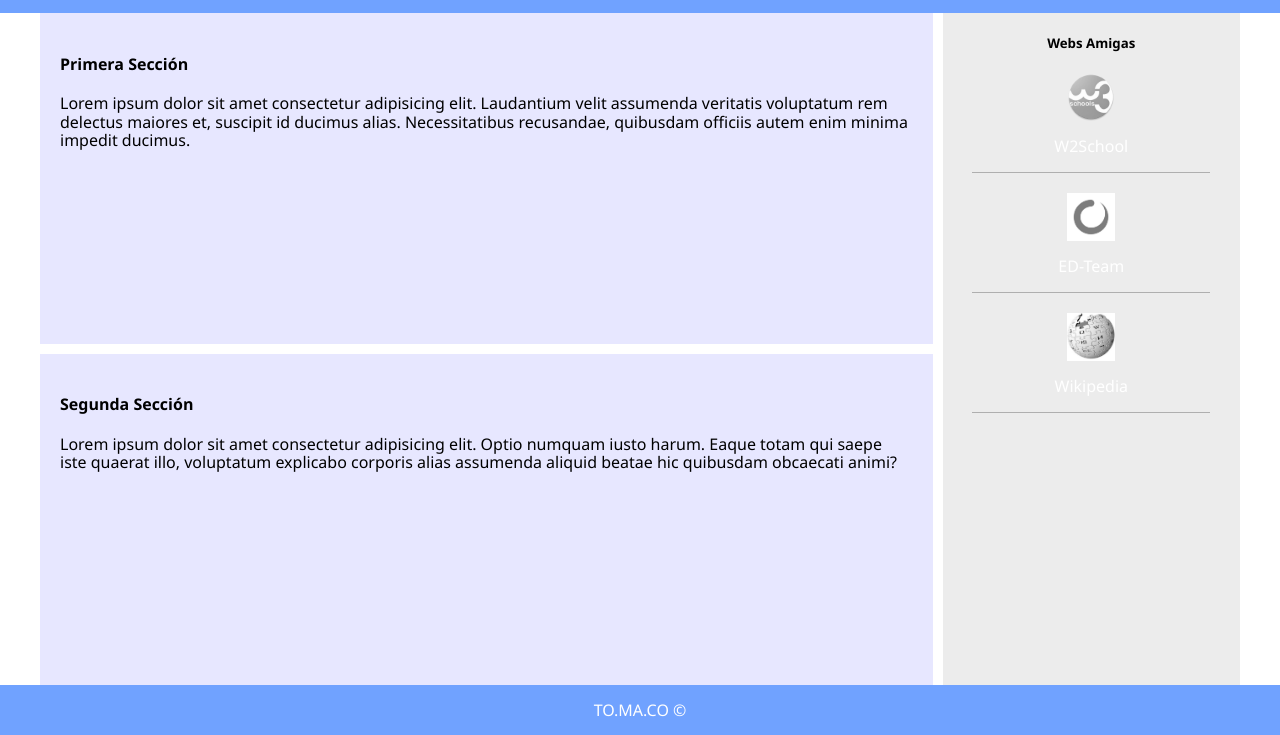
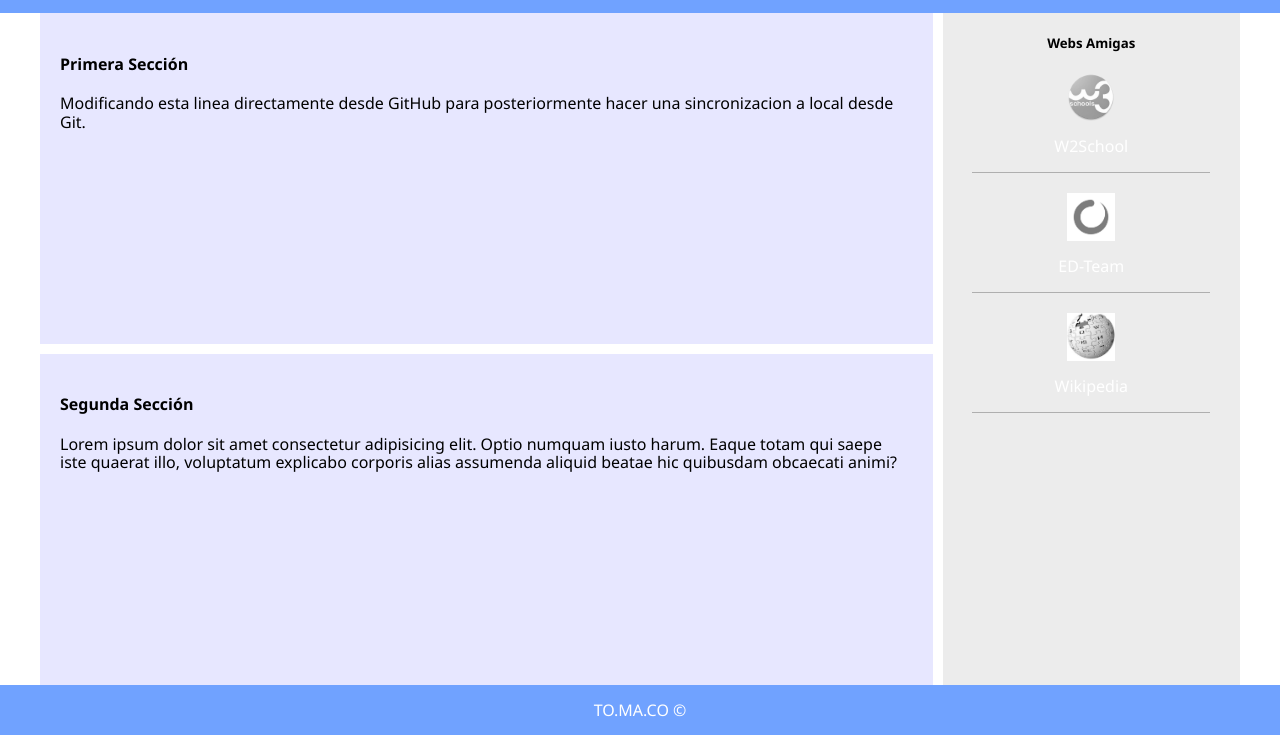
Before and after one commit to VictorTigris/Pruebas, a plain HTML site: page index.html in a window 1280 px wide. Shown: the part 65-800 px from the top of the page. Drawn offline with Linux system fonts and the light colour scheme; files whose address does not match are found by name.

Commit message:
Update index.html

```diff
--- a/index.html
+++ b/index.html
@@ -32,10 +32,7 @@
         <section id="Sect1" class="mainSection">
           <h4>Primera Sección</h4>
           <p>
-            Lorem ipsum dolor sit amet consectetur adipisicing elit. Laudantium
-            velit assumenda veritatis voluptatum rem delectus maiores et,
-            suscipit id ducimus alias. Necessitatibus recusandae, quibusdam
-            officiis autem enim minima impedit ducimus.
+            Modificando esta linea directamente desde GitHub para posteriormente hacer una sincronizacion a local desde Git.
           </p>
         </section>
         <section id="Sect2" class="mainSection">
```
